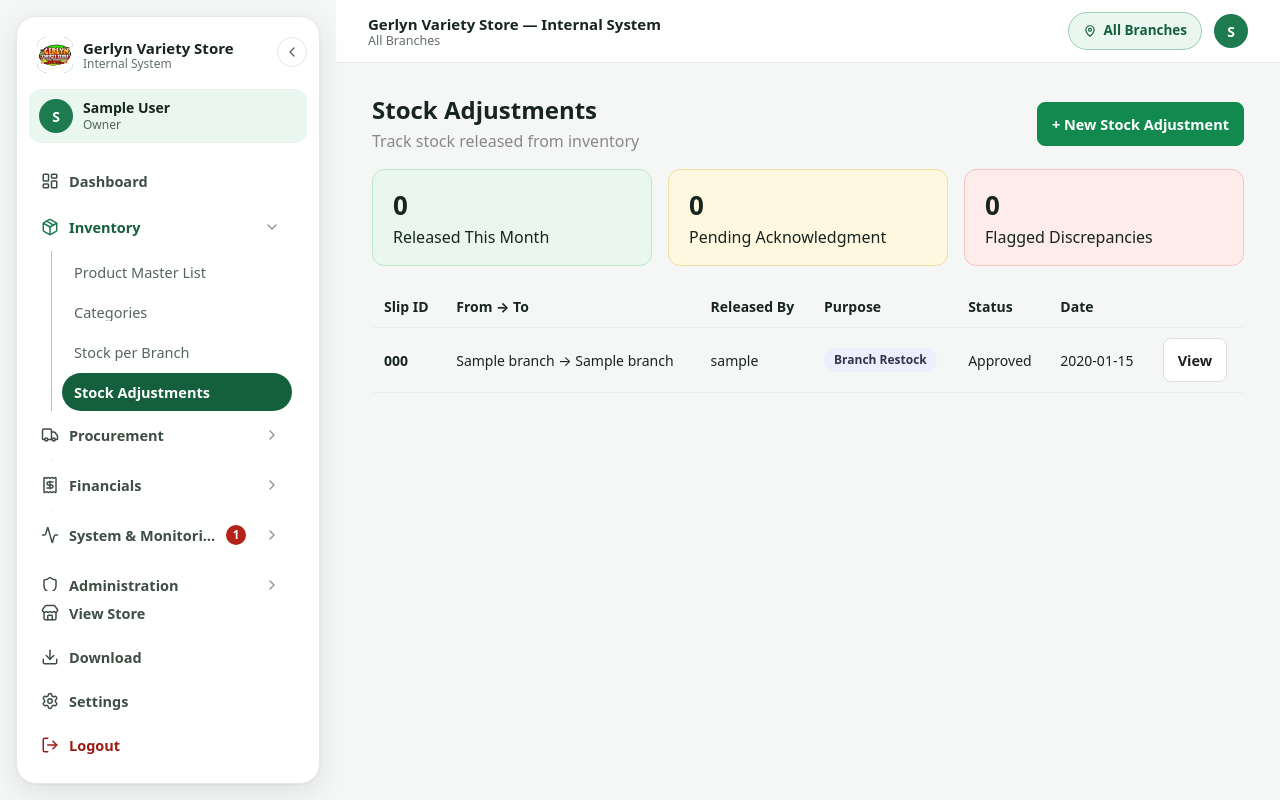
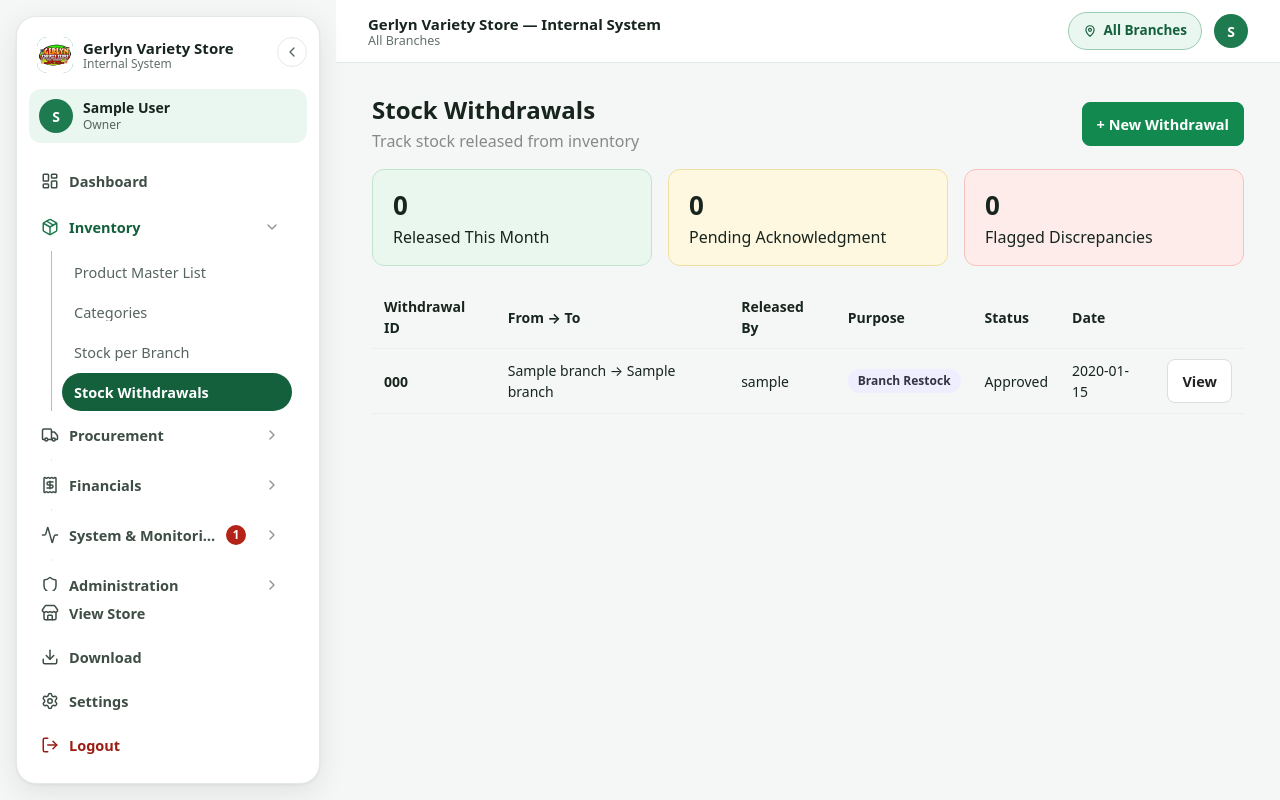
Before and after one commit to agultorannahvheaangeliquebsis-oss/Gerlyn-Capstone, a Django app: page /inventory/withdrawals/ in a window 1280 px wide. Run offline with Django 5.2, Linux system fonts and the light colour scheme; a user stored in the database is signed in; tables that the repository leaves empty hold one stand-in row (values such as "Sample post").

Commit message:
Give the withdrawal workflow a name nothing else was using
The rename this finishes had been sitting half-applied, and the half is what
exposed the problem with it. The doc asked for "Withdrawal Slips" to become
"Stock Adjustments" — but stock_adjustment_add already existed and was
already labelled "Stock Adjustment" on the Products page, on a button and a
modal heading. That is a different operation: a direct correction to a count,
Owner or Manager only, no approval chain, where the withdrawal flow is a
two-branch workflow with request, approve, release and acknowledge steps.

Finishing the rename as written would have put two unrelated operations under
the same name, one letter apart, in the same corner of the app. The leftover
"Withdrawal Slip" strings were the only thing still telling them apart — the
half-done state was holding the vocabulary together, and completing it would
have broken it. The modal's own help text had already been forced into
saying "should go through a Withdrawal Slip instead", using the old name
because the new one was taken by the thing the reader was standing in.

"Stock Transfers" was the obvious alternative and is wrong on the data: three
of the four Purpose values are write-offs — Damaged/Spoiled, Sample/Display,
Other — with a null destination_branch, so most records would have sat under
a label describing something they are not.

Stock Withdrawals keeps the vocabulary the store already uses and drops only
"Slips", the paper-era metaphor the rename was actually objecting to. It also
agrees with what the code has said all along: the routes have always been
/inventory/withdrawals/ and the nav key has always been withdrawals, so this
closes a gap between UI and code rather than opening one.

Thirty-four user-facing strings across nav, page titles, table headers,
buttons, prose and the messages framework. Left alone on purpose: slip_number
and the WS- prefix, which identify records that already exist and are handles
rather than labels; and StockMovement.notes, which is forward-only, so rows
written before today keep the name the system used when it wrote them. That
is the point of an audit trail.

Co-Authored-By: Claude Opus 5 <noreply@anthropic.com>

```diff
--- a/inventory/models.py
+++ b/inventory/models.py
@@ -280,7 +280,16 @@ class Batch(models.Model):
 
 class StockTransfer(models.Model):
     """
-    Digital Withdrawal Slip.
+    A stock withdrawal: goods issued out of the warehouse under an
+    approval chain (request -> approve -> release -> acknowledge),
+    either to a branch or as a write-off.
+
+    Named "Stock Withdrawals" in the UI. Not to be confused with
+    stock_adjustment_add, which is a direct count correction with no
+    approval chain and keeps the name "Stock Adjustment".
+
+    slip_number/WS- are left alone on purpose: they identify records
+    that already exist.
     """
     class Status(models.TextChoices):
         # --- unchanged ---
@@ -301,7 +310,7 @@ class StockTransfer(models.Model):
     # --- existing fields (untouched) ----------------------------------------
     slip_number = models.CharField(
         max_length=20, unique=True, blank=True,
-        help_text="Auto-generated slip ID e.g. WS-2026-001"
+        help_text="Auto-generated withdrawal ID e.g. WS-2026-001"
     )
     warehouse = models.ForeignKey(
         Warehouse, on_delete=models.CASCADE,
--- a/inventory/views.py
+++ b/inventory/views.py
@@ -703,7 +703,7 @@ def transfer_create(request):
     if request.user.role not in [
         User.Role.STAFF, User.Role.BRANCH_MANAGER, User.Role.OWNER
     ]:
-        messages.error(request, 'You do not have permission to create withdrawal slips.')
+        messages.error(request, 'You do not have permission to create stock withdrawals.')
         return redirect('transfer_list')
 
     user_branch = get_user_branch(request.user)
@@ -770,7 +770,7 @@ def transfer_create(request):
 
         messages.success(
             request,
-            f'Withdrawal Slip {transfer.slip_number} created successfully. '
+            f'Stock withdrawal {transfer.slip_number} created successfully. '
             f'Awaiting approval.'
         )
         return redirect('transfer_list')
@@ -795,7 +795,7 @@ def transfer_detail(request, pk):
     # (The list is scoped; without this the detail leaks via the URL.)
     if not (user_can_access_branch(request.user, transfer.source_branch_id)
             or user_can_access_branch(request.user, transfer.destination_branch_id)):
-        messages.error(request, 'That withdrawal slip is not available to you.')
+        messages.error(request, 'That stock withdrawal is not available to you.')
         return redirect('transfer_list')
 
     items = transfer.items.select_related('product').all()
@@ -815,7 +815,7 @@ def transfer_approve(request, pk):
     transfer = get_object_or_404(StockTransfer, pk=pk)
 
     if not user_can_access_branch(request.user, transfer.source_branch_id):
-        messages.error(request, 'That withdrawal slip belongs to another branch.')
+        messages.error(request, 'That stock withdrawal belongs to another branch.')
         return redirect('transfer_list')
 
     if transfer.status != StockTransfer.Status.PENDING:
@@ -896,7 +896,7 @@ def transfer_complete(request, pk):
     transfer = get_object_or_404(StockTransfer, pk=pk)
 
     if not user_can_access_branch(request.user, transfer.source_branch_id):
-        messages.error(request, 'That withdrawal slip belongs to another branch.')
+        messages.error(request, 'That stock withdrawal belongs to another branch.')
         return redirect('transfer_list')
 
     if transfer.status != StockTransfer.Status.APPROVED:
@@ -928,7 +928,7 @@ def transfer_complete(request, pk):
                     quantity_before=qty_before_warehouse,
                     quantity_after=ws.quantity_on_hand,
                     reference_id=transfer.pk,
-                    notes=f'Withdrawal Slip {transfer.slip_number}',
+                    notes=f'Stock withdrawal {transfer.slip_number}',
                     created_by=request.user,
                 )
 
@@ -955,7 +955,7 @@ def transfer_complete(request, pk):
                         quantity_before=qty_before_floor,
                         quantity_after=inv.quantity_on_hand,
                         reference_id=transfer.pk,
-                        notes=f'Withdrawal Slip {transfer.slip_number}',
+                        notes=f'Stock withdrawal {transfer.slip_number}',
                         created_by=request.user,
                     )
 
@@ -964,7 +964,7 @@ def transfer_complete(request, pk):
 
         messages.success(
             request,
-            f'Withdrawal Slip {transfer.slip_number} released. '
+            f'Stock withdrawal {transfer.slip_number} released. '
             f'Stock has been moved to the store floor.'
         )
         return redirect('transfer_detail', pk=pk)
@@ -990,11 +990,11 @@ def transfer_confirm_receipt(request, pk):
     transfer = get_object_or_404(StockTransfer, pk=pk)
 
     if not user_can_access_branch(request.user, transfer.destination_branch_id):
-        messages.error(request, 'That withdrawal slip belongs to another branch.')
+        messages.error(request, 'That stock withdrawal belongs to another branch.')
         return redirect('transfer_list')
 
     if transfer.status != StockTransfer.Status.RELEASED:
-        messages.error(request, 'Only released slips can be acknowledged.')
+        messages.error(request, 'Only released withdrawals can be acknowledged.')
         return redirect('transfer_detail', pk=pk)
 
     if request.method != 'POST':
@@ -1033,11 +1033,11 @@ def transfer_flag_discrepancy(request, pk):
     transfer = get_object_or_404(StockTransfer, pk=pk)
 
     if not user_can_access_branch(request.user, transfer.destination_branch_id):
-        messages.error(request, 'That withdrawal slip belongs to another branch.')
+        messages.error(request, 'That stock withdrawal belongs to another branch.')
         return redirect('transfer_list')
 
     if transfer.status != StockTransfer.Status.RELEASED:
-        messages.error(request, 'Only released slips can be flagged.')
+        messages.error(request, 'Only released withdrawals can be flagged.')
         return redirect('transfer_detail', pk=pk)
 
     if request.method != 'POST':
--- a/templates/branches/branch_form.html
+++ b/templates/branches/branch_form.html
@@ -27,7 +27,7 @@
     {% if not branch %}
     <div class="banner banner-info">
       A warehouse is created automatically for the new branch, so it can receive
-      deliveries and issue withdrawal slips right away.
+      deliveries and issue stock withdrawals right away.
     </div>
     {% endif %}
 
--- a/templates/internal_base.html
+++ b/templates/internal_base.html
@@ -74,7 +74,7 @@ DOM — it is off-screen until focused (see .skip-link).
             {% endif %}
             <a class="sb-tree-file {% if active_page == 'stock' %}sb-tree-file--active{% endif %}" href="{% url 'inventory_list' %}"><span class="sb-label">Stock per Branch</span></a>
             {% if request.user.role == 'OWNER' or request.user.role == 'BRANCH_MANAGER' %}
-            <a class="sb-tree-file {% if active_page == 'withdrawals' %}sb-tree-file--active{% endif %}" href="{% url 'transfer_list' %}"><span class="sb-label">Stock Adjustments</span></a>
+            <a class="sb-tree-file {% if active_page == 'withdrawals' %}sb-tree-file--active{% endif %}" href="{% url 'transfer_list' %}"><span class="sb-label">Stock Withdrawals</span></a>
             {% endif %}
           </li>
         </ul>
--- a/templates/inventory/inventory_list.html
+++ b/templates/inventory/inventory_list.html
@@ -179,7 +179,7 @@
       <p class="gv-meta" style="margin:0;">
         A direct correction to floor stock — for spot-counts, corrections, or
         initial seeding. Stock arriving from a supplier should go through a
-        Withdrawal Slip instead, so it stays traceable to a delivery.
+        Stock Withdrawal instead, so it stays traceable to a delivery.
       </p>
 
       <div class="field">
--- a/templates/inventory/transfer_detail.html
+++ b/templates/inventory/transfer_detail.html
@@ -2,7 +2,7 @@
 {% block title %}{{ transfer.slip_number }}{% endblock %}
 {% block content %}
 <div style="padding:8px 4px; max-width:800px;">
-  <a href="{% url 'transfer_list' %}">&larr; Stock Adjustments</a>
+  <a href="{% url 'transfer_list' %}">&larr; Stock Withdrawals</a>
   <h2 style="margin:8px 0;">{{ transfer.slip_number }}
     <span style="font-size:14px; padding:2px 10px; border-radius:12px; background:#eef; color:#334;">{{ transfer.status }}</span>
   </h2>
--- a/templates/inventory/transfer_list.html
+++ b/templates/inventory/transfer_list.html
@@ -1,5 +1,5 @@
 {% extends 'internal_base.html' %}
-{% block title %}Stock Adjustments{% endblock %}
+{% block title %}Stock Withdrawals{% endblock %}
 
 {% block extra_css %}
 <style>
@@ -43,10 +43,10 @@
 <div style="padding:8px 4px;">
   <div class="ws-header">
     <div>
-      <h2 style="margin:0;">Stock Adjustments</h2>
+      <h2 style="margin:0;">Stock Withdrawals</h2>
       <p style="color:#888; margin:4px 0 0;">Track stock released from inventory</p>
     </div>
-    <a class="btn green" href="{% url 'transfer_create' %}">+ New Stock Adjustment</a>
+    <a class="btn green" href="{% url 'transfer_create' %}">+ New Withdrawal</a>
   </div>
 
   {% for m in messages %}<div class="msg {{ m.tags }}">{{ m }}</div>{% endfor %}
@@ -85,12 +85,12 @@
 
   <table class="ws">
     <thead>
-      <tr><th>Slip ID</th><th>From → To</th><th>Released By</th><th>Purpose</th><th>Status</th><th>Date</th><th></th></tr>
+      <tr><th>Withdrawal ID</th><th>From → To</th><th>Released By</th><th>Purpose</th><th>Status</th><th>Date</th><th></th></tr>
     </thead>
     <tbody>
       {% for t in transfers %}
       <tr>
-        <td data-label="Slip ID"><strong>{{ t.slip_number }}</strong></td>
+        <td data-label="Withdrawal ID"><strong>{{ t.slip_number }}</strong></td>
         <td data-label="From → To">{{ t.source_branch }} → {{ t.destination_branch|default:"N/A" }}</td>
         <td data-label="Released By">{{ t.requested_by.username|default:"—" }}</td>
         <td data-label="Purpose"><span class="pill">{{ t.purpose }}</span></td>
@@ -99,7 +99,7 @@
         <td data-label=""><a class="btn" href="{% url 'transfer_detail' t.pk %}">View</a></td>
       </tr>
       {% empty %}
-      <tr><td colspan="7" style="text-align:center; color:#999;">No withdrawal slips yet.</td></tr>
+      <tr><td colspan="7" style="text-align:center; color:#999;">No stock withdrawals yet.</td></tr>
       {% endfor %}
     </tbody>
   </table>
```
Also changed, not shown: docs/DESIGN.md (+17 -4 lines), inventory/api_views.py (+6 -6 lines), templates/inventory/transfer_form.html (+4 -4 lines).
